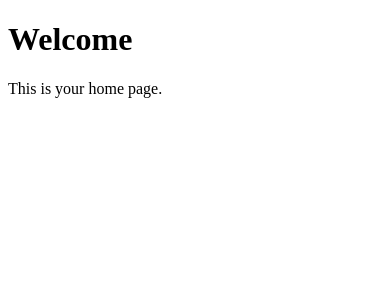
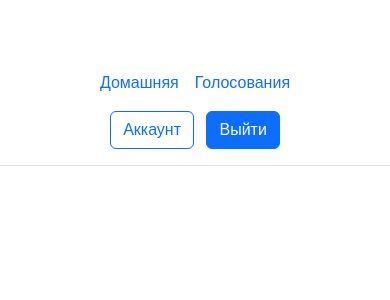
Before and after one commit to aplokion/EtherVote, a Flask app: page /home/ in a window 390 px wide. Shown: the top 300 px of the page. Run offline with Flask 3, Linux system fonts and the light colour scheme; the visitor is signed in with stand-in values (Sample User, id 1).

Commit message:
Added navbar, made base.html

```diff
--- /dev/null
+++ b/backend/static/css/base.css
@@ -0,0 +1,15 @@
+div {
+    font-family: Arial, sans-serif;
+    margin: 0;
+}
+
+.header {
+    position: fixed;
+    width: 100%;
+    background: #fff;
+    z-index: 100;
+  }
+
+.container{
+    padding: 100px 0;
+}
--- a/backend/static/css/login.css
+++ b/backend/static/css/login.css
@@ -1,4 +1,3 @@
-
 body {
     font-family: Arial, sans-serif;
 }
--- /dev/null
+++ b/backend/templates/base.html
@@ -0,0 +1,41 @@
+<!DOCTYPE html>
+<html lang="en">
+
+<head>
+    <meta charset="UTF-8">
+    <meta name="viewport" content="width=device-width, initial-scale=1.0">
+    <link rel="stylesheet" href="{{ url_for('static', filename='css/base.css') }}?v={{ random }}" />
+    <link rel="stylesheet" href="https://cdn.jsdelivr.net/npm/bootstrap@5.3.0-alpha1/dist/css/bootstrap.min.css"
+        crossorigin="anonymous">
+    <title>{% block title %}{% endblock %}</title>
+</head>
+
+<body>
+    <div class="header">
+        <header
+            class="d-flex flex-wrap align-items-center justify-content-center justify-content-md-between py-3 mb-4 border-bottom">
+            <div class="col-md-3 mb-2 mb-md-0">
+                <a href="/" class="d-inline-flex link-body-emphasis text-decoration-none">
+                    <svg class="bi" width="40" height="32" role="img" aria-label="Bootstrap">
+                        <use xlink:href="#bootstrap"></use>
+                    </svg>
+                </a>
+            </div>
+
+            <ul class="nav col-12 col-md-auto mb-2 justify-content-center mb-md-0">
+                <li><a href="{{ url_for('home.home')}}" class="nav-link px-2 ">Домашняя</a></li>
+                <li><a href="#" class="nav-link px-2">Голосования</a></li>
+            </ul>
+
+            <div class="col-md-3 text-end">
+                <a href="{{ url_for('account.account') }}" class="btn btn-outline-primary me-2">Аккаунт</a>
+                <button type="button" class="btn btn-primary">Выйти</button>
+            </div>
+        </header>
+    </div>
+    <div class="container">
+        {% block body %}{% endblock %}
+    </div>
+</body>
+
+</html>
--- a/backend/templates/home.html
+++ b/backend/templates/home.html
@@ -1,12 +1,9 @@
-<!DOCTYPE html>
-<html lang="en">
-<head>
-    <meta charset="UTF-8">
-    <meta name="viewport" content="width=device-width, initial-scale=1.0">
-    <title>Home</title>
-</head>
-<body>
-    <h1>Welcome</h1>
-    <p>This is your home page.</p>
-</body>
-</html>
+{% extends 'base.html' %}
+
+{% block title %}
+Домашняя страница
+{% endblock %}
+
+{% block body %}
+<h1>Все голосования</h1>
+{% endblock %}
```
Also changed, not shown: backend/templates/account.html (+9 -12 lines).
